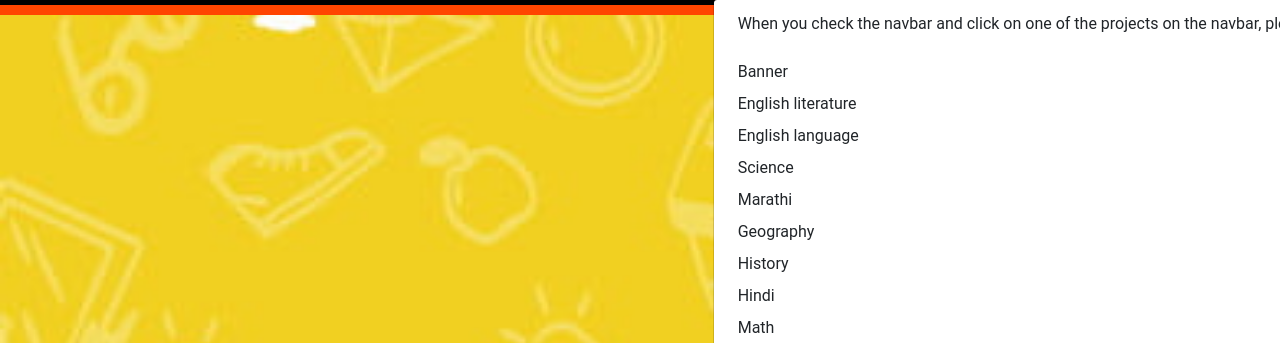
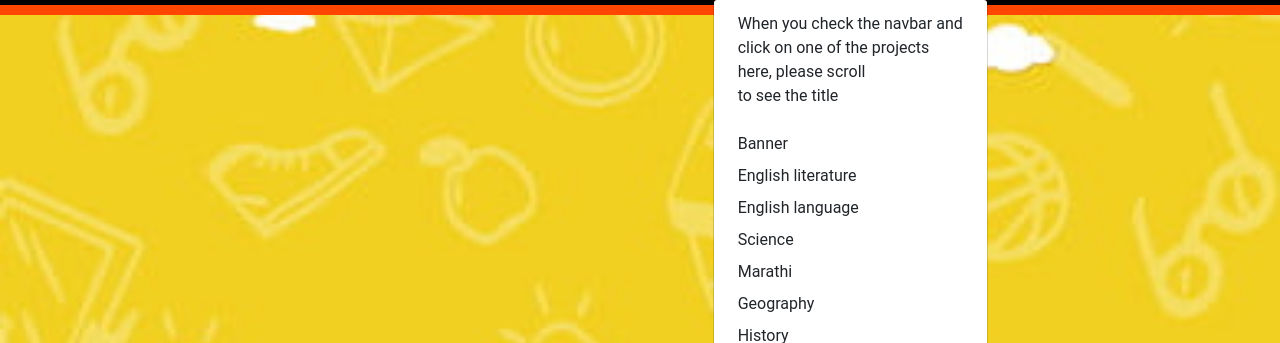
Before and after one commit to D-QUASAR/School-prj, a plain HTML site: page projects.html in a window 1280 px wide. Both pictures are taken after a click on the button "Projects". Shown: the part 91-434 px from the top of the page. Drawn offline with nearby package versions, Linux system fonts and the light colour scheme.

Commit message:
Update projects.html

```diff
--- a/projects.html
+++ b/projects.html
@@ -29,7 +29,7 @@
           Projects
         </a>
         <div class="dropdown-menu" aria-labelledby="navbarDropdown">
-         <p class = "dropdown-item"> When you check the navbar and click on one of the projects on the navbar, please scroll to see the title </p>
+         <p class = "dropdown-item"> When you check the navbar and <br> click on one of the projects <br> here, please scroll <br>to see the title </p>
          <a class="dropdown-item" href="#">Banner</a>
           <a class="dropdown-item" href="#eng-lit">English literature</a>
           <a class="dropdown-item" href="#eng-lang">English language</a>
```
